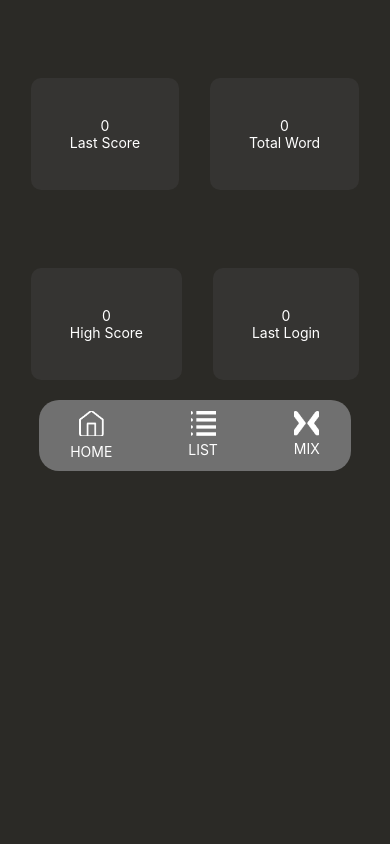
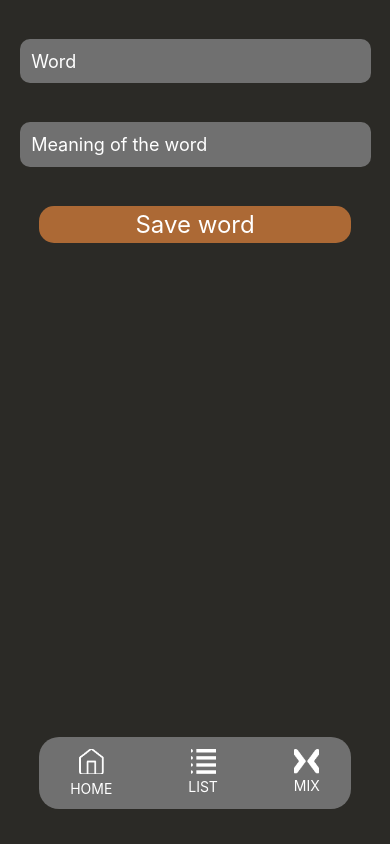
Before and after one commit to mertovich/Periyot-study-card, a React Native app in the folder mds_study_card/: screen / in a window 390 px wide. Built offline with nearby package versions, Linux system fonts and the light colour scheme.

Commit message:
add(ListAddPage)

```diff
--- a/mds_study_card/App.js
+++ b/mds_study_card/App.js
@@ -7,7 +7,7 @@ import ListAdd from './Pages/ListAdd';
 import Mix from './Pages/Mix';
 
 export default function App() {
-  const [NavigationChoice, setNavigationChoice] = useState(0);
+  const [NavigationChoice, setNavigationChoice] = useState(3);
 
   const homePage = () => {
     setNavigationChoice(0);
--- a/mds_study_card/Pages/ListAdd.js
+++ b/mds_study_card/Pages/ListAdd.js
@@ -1,10 +1,26 @@
-import {View, Text, StyleSheet} from 'react-native';
+import {View, StyleSheet, TextInput, Pressable, Text} from 'react-native';
 import React from 'react';
 
 const ListAdd = () => {
   return (
     <View style={styles.container}>
-      <Text>ListAdd</Text>
+      <View style={styles.inputContainer}>
+        <TextInput
+          style={styles.textInput}
+          placeholder="Word"
+          placeholderTextColor={'white'}
+        />
+        <TextInput
+          style={styles.textInput}
+          placeholder="Meaning of the word"
+          placeholderTextColor={'white'}
+        />
+      </View>
+      <View style={styles.buttonContainer}>
+        <Pressable style={styles.saveButton}>
+          <Text style={styles.saveButtonText}>Save word</Text>
+        </Pressable>
+      </View>
     </View>
   );
 };
@@ -13,6 +29,33 @@ const styles = StyleSheet.create({
   container: {
     height: '85%',
   },
+  textInput: {
+    backgroundColor: '#707070',
+    width: '90%',
+    padding: '3%',
+    borderRadius: 10,
+    fontSize: 18,
+    color: 'white',
+    marginTop: '10%',
+  },
+  inputContainer: {
+    alignItems: 'center',
+  },
+  buttonContainer: {
+    alignItems: 'center',
+    marginTop: '10%',
+  },
+  saveButton: {
+    backgroundColor: '#AC6935',
+    width: '80%',
+    alignItems: 'center',
+    padding: '1%',
+    borderRadius: 15,
+  },
+  saveButtonText: {
+    color: 'white',
+    fontSize: 24,
+  },
 });
 
 export default ListAdd;
```
